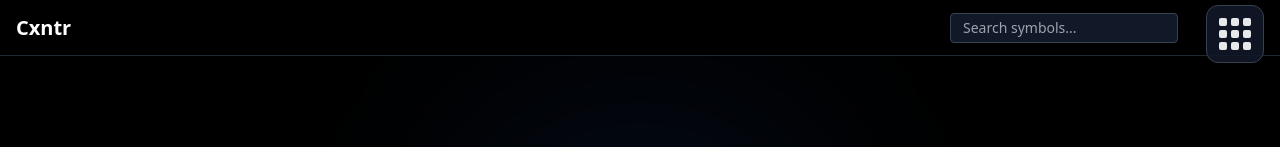
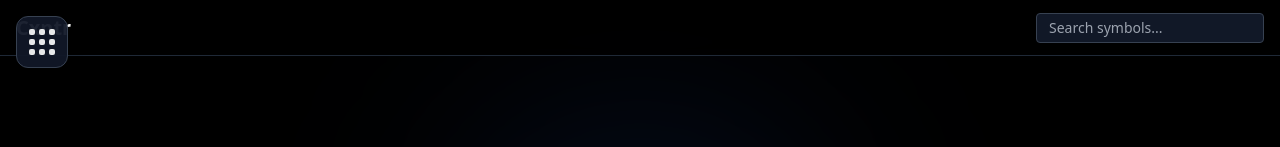
Before and after one commit to Cxntrol01/Trading-Newest, a Next.js app: page / in a window 1280 px wide. Shown: the top 147 px of the page. Built offline with nearby package versions, Linux system fonts and the light colour scheme; no server answers.

Commit message:
Update WaffleMenu.tsx

```diff
--- a/components/WaffleMenu.tsx
+++ b/components/WaffleMenu.tsx
@@ -7,22 +7,22 @@ export default function WaffleMenu() {
   const [open, setOpen] = useState(false);
 
   return (
-    <div className="relative z-[9999]">
+    <div className="fixed top-4 left-4 z-[99999]">
       {/* Waffle Button */}
       <button
         onClick={() => setOpen(!open)}
         className="
-          p-3 ml-3 mt-3 rounded-xl
-          bg-gray-900/90 border border-gray-700
+          p-3 rounded-xl
+          bg-gray-900/95 border border-gray-700
           hover:bg-gray-800 transition shadow-xl
         "
       >
-        {/* Smaller, cleaner dots */}
+        {/* MUCH smaller dots */}
         <div className="grid grid-cols-3 gap-1">
           {[...Array(9)].map((_, i) => (
             <span
               key={i}
-              className="w-2 h-2 bg-white/90 rounded-sm"
+              className="w-1.5 h-1.5 bg-white/90 rounded-sm"
             ></span>
           ))}
         </div>
@@ -32,11 +32,11 @@ export default function WaffleMenu() {
       {open && (
         <div
           className="
-            absolute top-16 right-3 w-60
+            fixed top-20 left-4 w-64
             bg-black/95 backdrop-blur-xl
             border border-gray-700 rounded-2xl
             shadow-2xl p-5 animate-fadeIn
-            z-[9999]
+            z-[99999]
           "
         >
           <div className="grid grid-cols-1 gap-4 text-sm">
```
